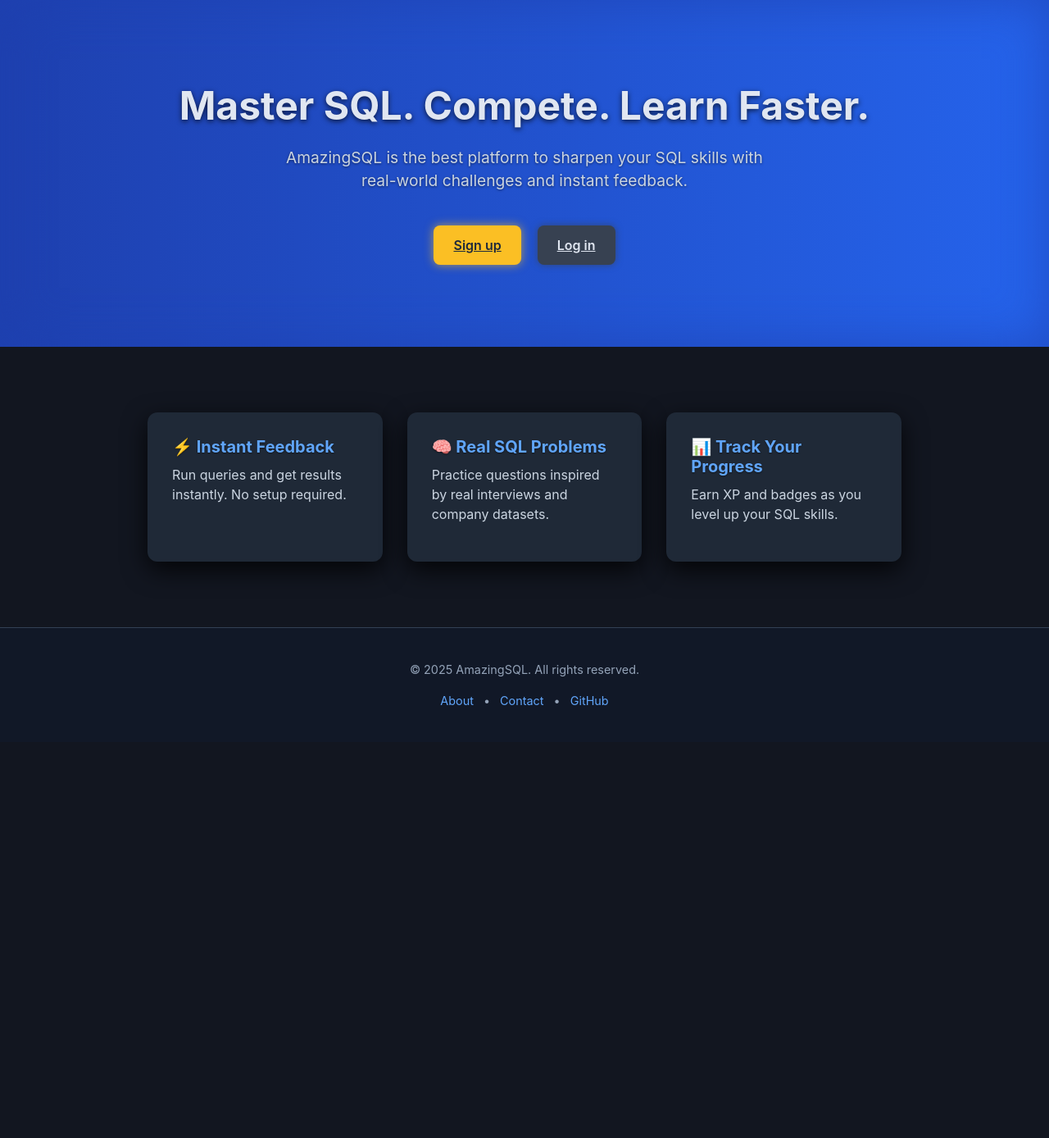
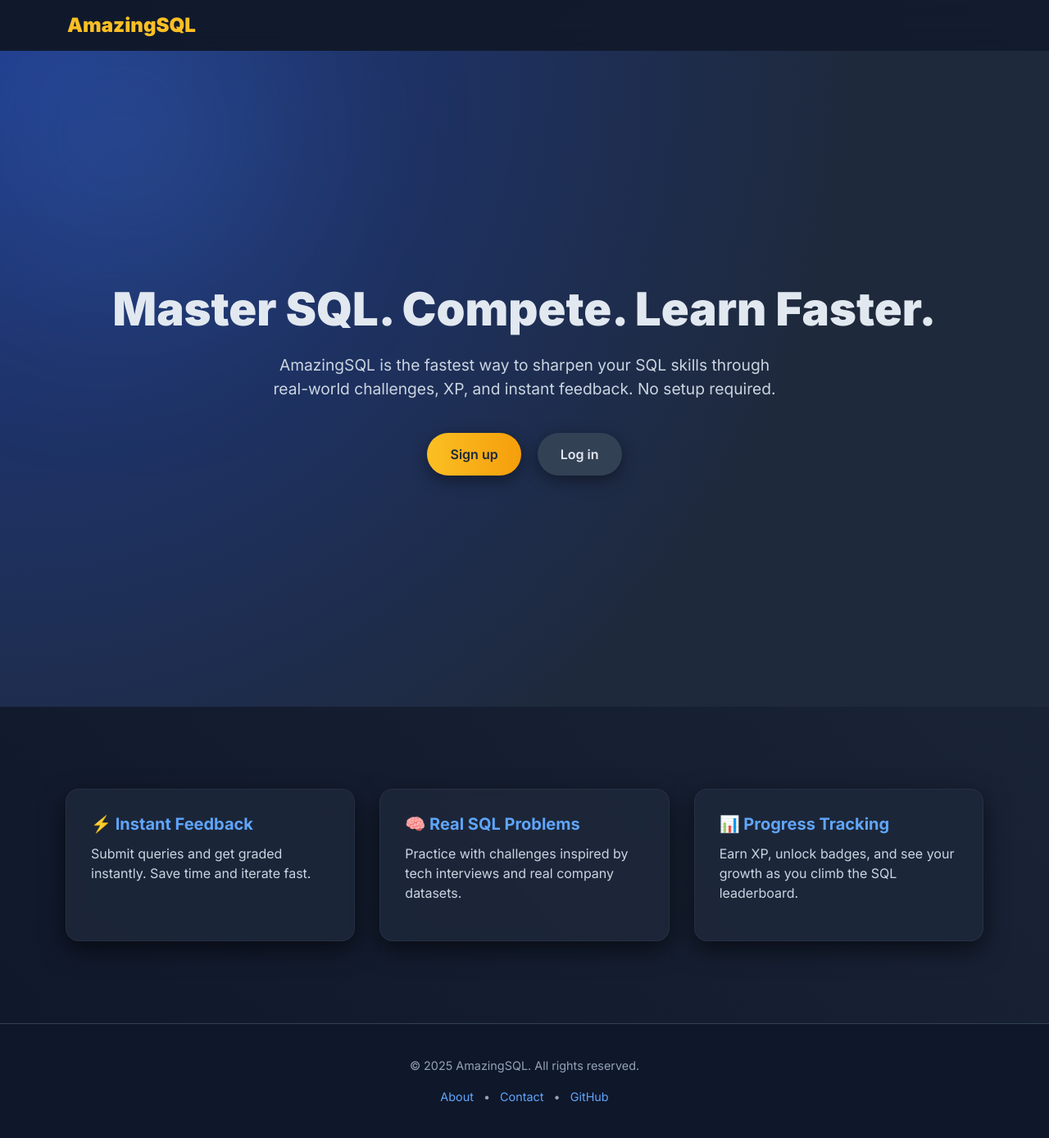
Before and after one commit to bowale-os/AmazingSQL, a Flask app: page / in a window 1280 px wide. Shown: the whole page at 82% size. Before the commit the page ends 861 px from the top, so only its background shows below. Run offline with Flask 3, Linux system fonts and the light colour scheme; parts of the project's set-up code (start-up, migrations or seed data) failed here and were passed over.

Commit message:
Update index.html
i hope chat made it better

```diff
--- a/templates/index.html
+++ b/templates/index.html
@@ -5,114 +5,139 @@
   <title>AmazingSQL</title>
   <meta name="viewport" content="width=device-width, initial-scale=1.0" />
   <link href="https://cdn.jsdelivr.net/npm/bootstrap@5.3.3/dist/css/bootstrap.min.css" rel="stylesheet" />
+  <link href="https://fonts.googleapis.com/css2?family=Inter:wght@400;600;700;900&display=swap" rel="stylesheet">
   <style>
-    /* Darker Background and Text */
+    * {
+      box-sizing: border-box;
+    }
+
     body {
       margin: 0;
-      font-family: 'Inter', -apple-system, BlinkMacSystemFont, 'Segoe UI', Roboto, Oxygen, Ubuntu, Cantarell, 'Open Sans', 'Helvetica Neue', sans-serif;
-      background-color: #121620; /* dark navy */
-      color: #e0e6f1; /* light gray-blue */
+      font-family: 'Inter', sans-serif;
+      background: linear-gradient(to right top, #0f172a, #1e293b);
+      color: #e2e8f0;
     }
 
-    /* Hero Section with darker gradient */
+    .navbar {
+      backdrop-filter: blur(12px);
+      background-color: rgba(15, 23, 42, 0.7);
+    }
+
+    .navbar-brand {
+      font-weight: 800;
+      font-size: 1.5rem;
+      color: #fbbf24;
+    }
+
+    /* Hero */
     .hero {
-      padding: 100px 20px;
+      min-height: 100vh;
+      display: flex;
+      flex-direction: column;
+      justify-content: center;
+      align-items: center;
       text-align: center;
-      background: linear-gradient(90deg, #1e40af, #2563eb);
-      color: #e0e6f1;
-      box-shadow: inset 0 0 60px #1e40afaa;
+      padding: 60px 20px;
+      background: radial-gradient(circle at top left, #1e3a8a, #1e293b 70%);
+      color: #e2e8f0;
+      position: relative;
+      overflow: hidden;
+    }
+
+    .hero::before {
+      content: '';
+      position: absolute;
+      width: 600px;
+      height: 600px;
+      background: radial-gradient(#60a5fa33, transparent 70%);
+      top: -200px;
+      left: -150px;
+      filter: blur(100px);
+      z-index: 0;
     }
 
     .hero h1 {
-      font-size: 3rem;
-      font-weight: 700;
+      font-size: 3.5rem;
+      font-weight: 900;
       margin-bottom: 20px;
-      text-shadow: 0 2px 6px rgba(0, 0, 0, 0.7);
+      z-index: 1;
     }
 
     .hero p {
       font-size: 1.2rem;
-      max-width: 600px;
-      margin: 0 auto 40px auto;
+      max-width: 640px;
+      margin-bottom: 40px;
       color: #cbd5e1;
-      text-shadow: 0 1px 3px rgba(0, 0, 0, 0.5);
+      z-index: 1;
     }
 
-    /* Buttons with darker theme */
     .cta-buttons {
       display: flex;
-      justify-content: center;
       gap: 20px;
       flex-wrap: wrap;
+      z-index: 1;
     }
 
     .btn-primary, .btn-secondary {
-      padding: 12px 24px;
-      border: none;
-      border-radius: 8px;
+      padding: 14px 28px;
+      font-size: 1rem;
       font-weight: 600;
-      font-size: 1rem;
-      cursor: pointer;
-      transition: all 0.3s ease-in-out;
-      box-shadow: 0 4px 10px rgba(0,0,0,0.3);
+      border-radius: 999px;
+      transition: all 0.3s ease;
+      text-decoration: none;
+      box-shadow: 0 6px 20px rgba(0,0,0,0.4);
     }
 
     .btn-primary {
-      background-color: #fbbf24; /* warm gold */
+      background: linear-gradient(90deg, #fbbf24, #f59e0b);
       color: #1e293b;
-      box-shadow: 0 0 12px #fbbf24aa;
     }
 
-    .btn-primary:hover, .btn-primary:focus {
-      background-color: #f59e0b;
-      transform: translateY(-2px);
-      box-shadow: 0 0 18px #f59e0baa;
-      outline: none;
+    .btn-primary:hover {
+      transform: scale(1.05);
+      box-shadow: 0 0 20px #f59e0b88;
     }
 
     .btn-secondary {
-      background-color: #374151; /* dark gray */
-      color: #e0e6f1;
-      box-shadow: 0 0 8px #374151aa;
+      background-color: #334155;
+      color: #e2e8f0;
     }
 
-    .btn-secondary:hover, .btn-secondary:focus {
-      background-color: #4b5563;
-      transform: translateY(-2px);
-      box-shadow: 0 0 12px #4b5563aa;
-      outline: none;
+    .btn-secondary:hover {
+      transform: scale(1.05);
+      box-shadow: 0 0 12px #64748b;
     }
 
-    /* Features Section */
+    /* Features */
     .features {
       display: grid;
-      grid-template-columns: repeat(auto-fit, minmax(260px, 1fr));
+      grid-template-columns: repeat(auto-fit, minmax(280px, 1fr));
       gap: 30px;
-      padding: 80px 40px;
-      max-width: 1000px;
+      padding: 100px 40px;
+      max-width: 1200px;
       margin: auto;
     }
 
     .feature {
-      background-color: #1f2937; /* dark slate */
-      border-radius: 12px;
+      background: rgba(30, 41, 59, 0.8);
+      backdrop-filter: blur(10px);
+      border: 1px solid rgba(255, 255, 255, 0.05);
+      border-radius: 16px;
       padding: 30px;
-      box-shadow: 0 10px 30px rgba(0, 0, 0, 0.8);
-      transition: transform 0.2s ease, box-shadow 0.3s ease;
-      color: #e0e6f1;
+      box-shadow: 0 10px 30px rgba(0, 0, 0, 0.6);
+      transition: transform 0.3s ease, box-shadow 0.3s ease;
     }
 
     .feature:hover {
-      transform: translateY(-5px);
-      box-shadow: 0 14px 40px rgba(0, 0, 0, 1);
+      transform: translateY(-6px);
+      box-shadow: 0 18px 40px rgba(0, 0, 0, 0.9);
     }
 
     .feature h3 {
       font-size: 1.25rem;
       font-weight: 700;
-      margin-bottom: 10px;
-      color: #60a5fa; /* sky blue */
-      text-shadow: 0 1px 2px rgba(0,0,0,0.5);
+      color: #60a5fa;
+      margin-bottom: 12px;
     }
 
     .feature p {
@@ -127,7 +152,7 @@
       font-size: 0.9rem;
       color: #94a3b8;
       border-top: 1px solid #334155;
-      background-color: #111827;
+      background-color: #0f172a;
     }
 
     footer a {
@@ -137,48 +162,53 @@
       transition: color 0.3s ease;
     }
 
-    footer a:hover, footer a:focus {
+    footer a:hover {
+      color: #3b82f6;
       text-decoration: underline;
-      color: #3b82f6;
-      outline: none;
     }
   </style>
 </head>
 <body>
 
+  <!-- Navbar -->
+  <nav class="navbar navbar-expand-lg sticky-top">
+    <div class="container">
+      <a class="navbar-brand" href="#">AmazingSQL</a>
+    </div>
+  </nav>
+
   <!-- Hero Section -->
   <section class="hero">
     <h1>Master SQL. Compete. Learn Faster.</h1>
-    <p>AmazingSQL is the best platform to sharpen your SQL skills with real-world challenges and instant feedback.</p>
+    <p>AmazingSQL is the fastest way to sharpen your SQL skills through real-world challenges, XP, and instant feedback. No setup required.</p>
     <div class="cta-buttons">
-      <a href="{{ url_for('signup') }}" class="btn-primary" role="button" tabindex="0">Sign up</a>
-      <a href="{{ url_for('login') }}" class="btn-secondary" role="button" tabindex="0">Log in</a>
-
+      <a href="{{ url_for('signup') }}" class="btn-primary">Sign up</a>
+      <a href="{{ url_for('login') }}" class="btn-secondary">Log in</a>
     </div>
   </section>
 
-  <!-- Features -->
+  <!-- Features Section -->
   <section class="features">
     <div class="feature">
       <h3>⚡ Instant Feedback</h3>
-      <p>Run queries and get results instantly. No setup required.</p>
+      <p>Submit queries and get graded instantly. Save time and iterate fast.</p>
     </div>
     <div class="feature">
       <h3>🧠 Real SQL Problems</h3>
-      <p>Practice questions inspired by real interviews and company datasets.</p>
+      <p>Practice with challenges inspired by tech interviews and real company datasets.</p>
     </div>
     <div class="feature">
-      <h3>📊 Track Your Progress</h3>
-      <p>Earn XP and badges as you level up your SQL skills.</p>
+      <h3>📊 Progress Tracking</h3>
+      <p>Earn XP, unlock badges, and see your growth as you climb the SQL leaderboard.</p>
     </div>
   </section>
 
   <!-- Footer -->
   <footer>
     <p>&copy; 2025 AmazingSQL. All rights reserved.</p>
-    <a href="#" rel="noopener noreferrer">About</a> •
-    <a href="mailto:danielsobowale67@gmail.com" rel="noopener noreferrer">Contact</a> •
-    <a href="https://www.github.com/bowale-os" target="_blank" rel="noopener noreferrer">GitHub</a>
+    <a href="#">About</a> •
+    <a href="mailto:danielsobowale67@gmail.com">Contact</a> •
+    <a href="https://www.github.com/bowale-os" target="_blank">GitHub</a>
   </footer>
 
 </body>
```
